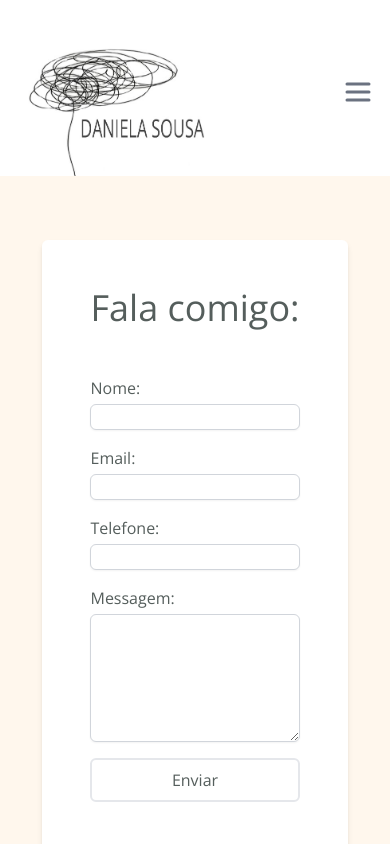
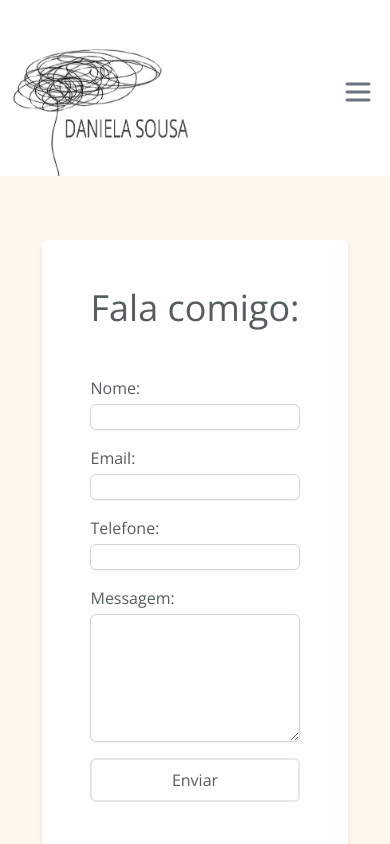
Before and after one commit to DeleteMind/site_psicologa, a Next.js app in the folder daniela-app/: page /contactos in a window 390 px wide. Shown: the top 844 px of the page. Built offline with nearby package versions, Linux system fonts and the light colour scheme.

Commit message:
change_pr

```diff
--- a/daniela-app/components/Header.tsx
+++ b/daniela-app/components/Header.tsx
@@ -13,7 +13,7 @@ export default function Header() {
   };
 
   return (
-    <header className="z-[10000] sticky top-0 w-full flex justify-between items-center px-4 sm:px-6 pt-2 bg-white">
+    <header className="z-[10000] sticky top-0 w-full flex justify-between items-center pr-4 sm:px-6 pt-2 bg-white">
       {/* Logo */}
       <Link
         className="shrink-0"
```
